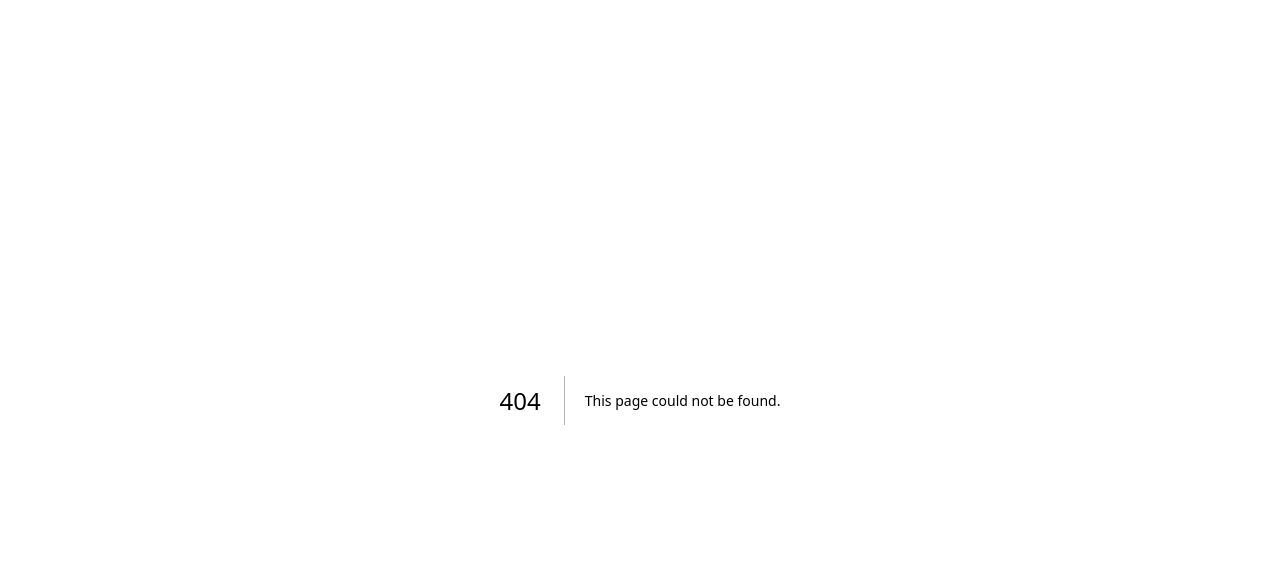
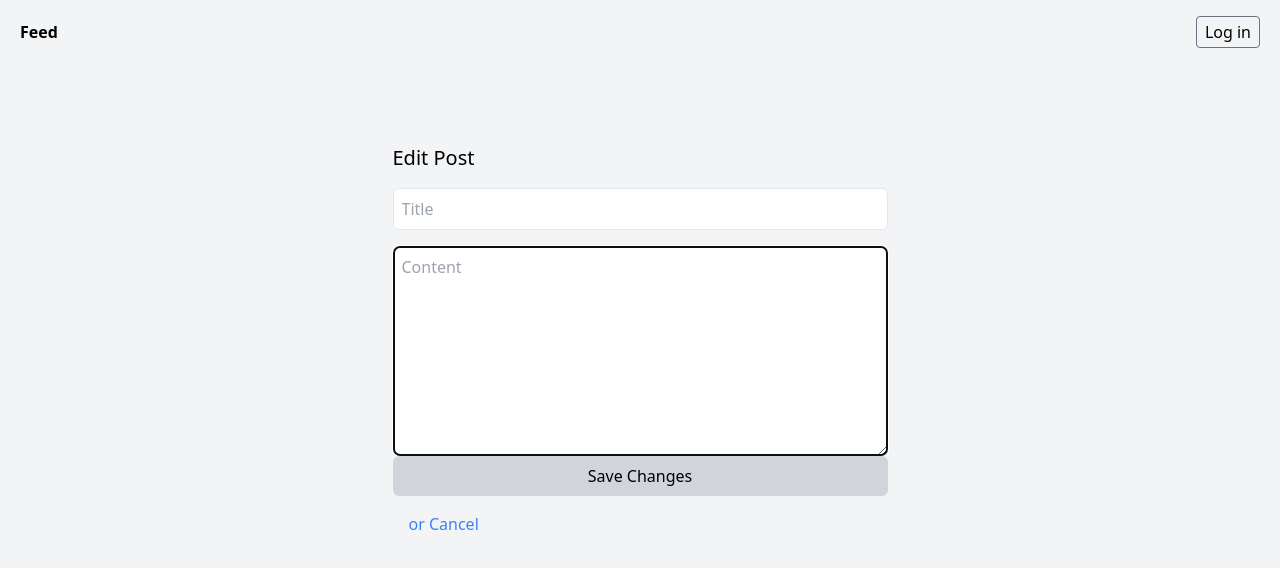
Before and after one commit to Ibra-Zeno/Odyssey, a Next.js app: page /edit/1 in a window 1280 px wide. Before the commit this address had no page. Shown: the top 568 px of the page. Built offline with nearby package versions, Linux system fonts and the light colour scheme; no server answers; the database is empty.

Commit message:
Added editing functionality to drafts

```diff
--- /dev/null
+++ b/pages/api/edit/[id].ts
@@ -0,0 +1,25 @@
+import prisma from "../../../lib/prisma";
+
+// PUT /api/edit/:id
+export default async function handle(req, res) {
+  if (req.method !== "PUT") {
+    return res.status(405).end();
+  }
+
+  const postId = req.query.id;
+  const { title, content } = req.body;
+
+  try {
+    const updatedPost = await prisma.post.update({
+      where: { id: postId },
+      data: { title, content, published: false },
+    });
+
+    res.json(updatedPost);
+  } catch (error) {
+    console.error("Error updating the post:", error);
+    res
+      .status(500)
+      .json({ error: "An error occurred while updating the post." });
+  }
+}
--- a/pages/api/post/[id].ts
+++ b/pages/api/post/[id].ts
@@ -8,6 +8,12 @@ export default async function handle(req, res) {
       where: { id: postId },
     });
     res.json(post);
+  } else if (req.method === "GET") {
+    const post = await prisma.post.findUnique({
+      where: { id: postId },
+      include: { author: true },
+    });
+    res.json(post);
   } else {
     throw new Error(
       `The HTTP ${req.method} method is not supported at this route.`
--- /dev/null
+++ b/pages/edit/[id].tsx
@@ -0,0 +1,75 @@
+import { useState, useEffect } from "react";
+import { useRouter } from "next/router";
+import Layout from "../../components/Layout";
+
+const EditPost: React.FC = () => {
+  const router = useRouter();
+  const [title, setTitle] = useState("");
+  const [content, setContent] = useState("");
+
+  useEffect(() => {
+    // Fetch the post to be edited
+    const fetchData = async () => {
+      const response = await fetch(`/api/post/${router.query.id}`);
+      const postData = await response.json();
+      setTitle(postData.title);
+      setContent(postData.content);
+    };
+
+    fetchData();
+  }, [router.query.id]);
+
+  const updatePost = async (e: React.SyntheticEvent) => {
+    e.preventDefault();
+    const body = { title, content };
+
+    await fetch(`/api/edit/${router.query.id}`, {
+      method: "PUT",
+      headers: { "Content-Type": "application/json" },
+      body: JSON.stringify(body),
+      credentials: "include",
+    });
+
+    router.push("/drafts");
+  };
+
+  return (
+    <Layout>
+      <div className="flex justify-center items-center bg-gray-100 p-12">
+        <form onSubmit={updatePost} className="flex flex-col">
+          <h1 className="text-xl mb-4">Edit Post</h1>
+          <input
+            value={title}
+            onChange={(e) => setTitle(e.target.value)}
+            placeholder="Title"
+            type="text"
+            className="border p-2 mb-4 rounded-md"
+          />
+          <textarea
+            value={content}
+            autoFocus
+            cols={50}
+            onChange={(e) => setContent(e.target.value)}
+            placeholder="Content"
+            rows={8}
+            className="border p-2 rounded-md"
+          />
+          <button
+            type="submit"
+            className="bg-gray-300 py-2 px-6 rounded-md mb-4"
+          >
+            Save Changes
+          </button>
+          <a
+            className="text-blue-500 hover:underline cursor-pointer ml-4"
+            onClick={() => router.push("/")}
+          >
+            or Cancel
+          </a>
+        </form>
+      </div>
+    </Layout>
+  );
+};
+
+export default EditPost;
--- a/pages/p/[id].tsx
+++ b/pages/p/[id].tsx
@@ -70,6 +70,10 @@ const Post: React.FC<PostProps> = (props) => {
     router.push("/");
   }
 
+  async function editPost(id: string): Promise<void> {
+    router.push(`/edit/${props.id}`);
+  }
+
   return (
     <Layout>
       <div className="page">
@@ -87,12 +91,20 @@ const Post: React.FC<PostProps> = (props) => {
           </button>
         )}
         {userHasValidSession && postBelongsToUser && (
+          <>
+            <button
+              onClick={() => editPost(props.id)}
+              className="bg-yellow-500 hover:bg-yellow-600 text-white font-bold py-2 px-4 rounded mt-4"
+            >
+              Edit
+            </button>
             <button
               onClick={() => deletePost(props.id)}
               className="bg-red-500 hover:bg-red-600 text-white font-bold py-2 px-4 rounded mt-4 ml-4"
             >
               Delete
             </button>
+          </>
         )}
       </div>
     </Layout>
```
Lines whose indentation alone changed are shown as unchanged.
